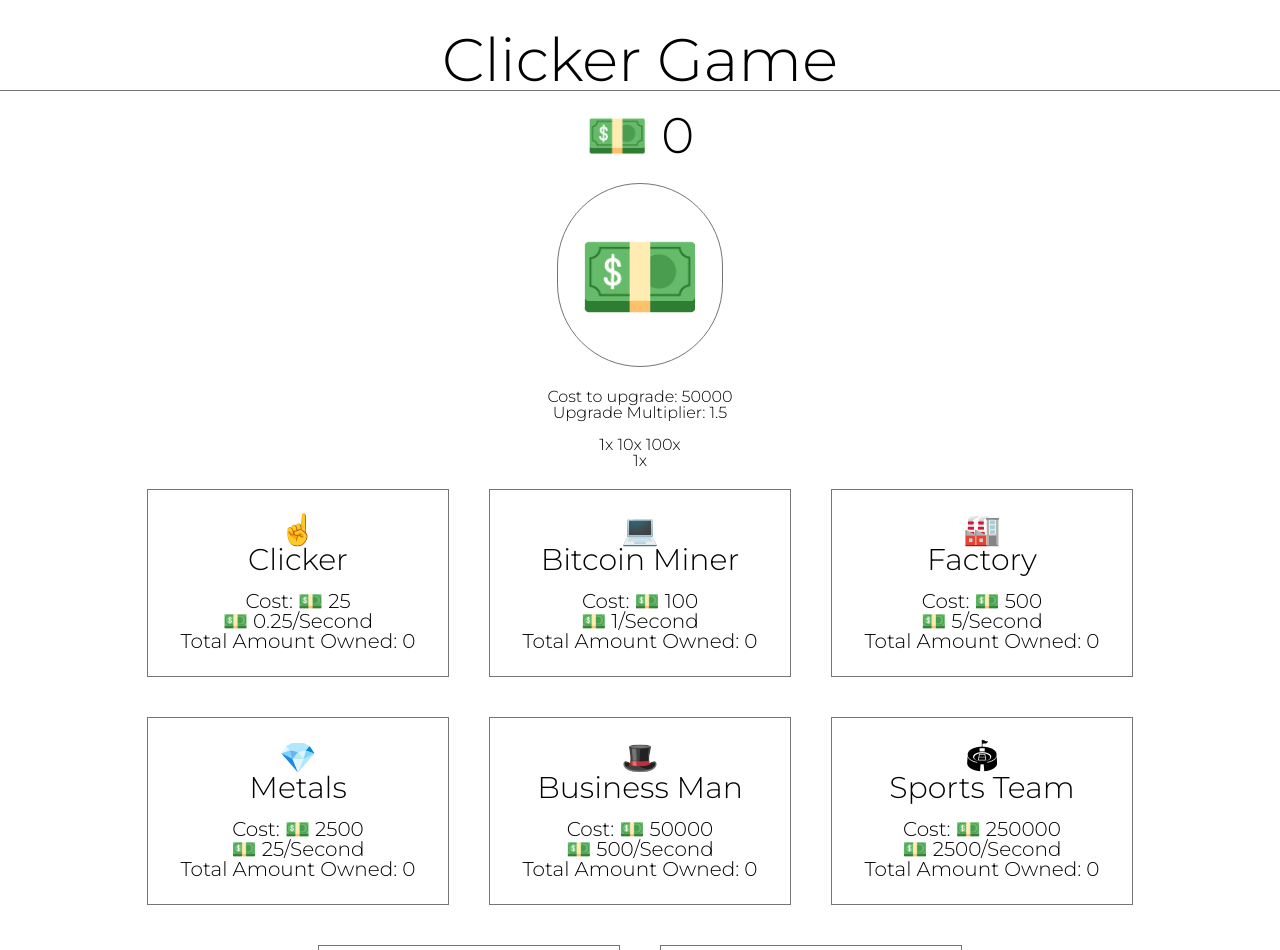
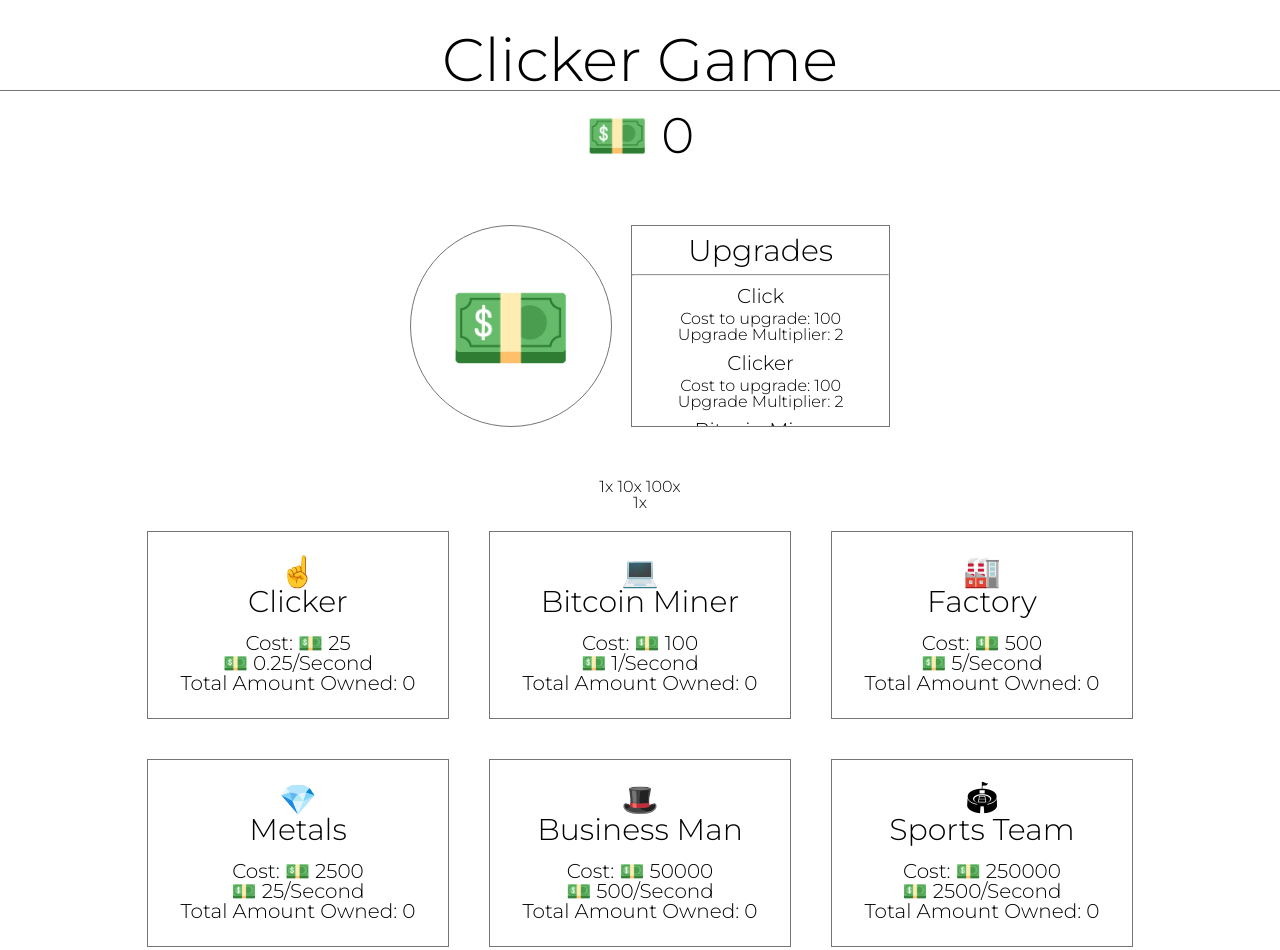
Before and after one commit to Xestra1/Clicker-Game, a plain HTML site: page src/index.html in a window 1280 px wide. Shown: the top 950 px of the page. Drawn offline with Linux system fonts and the light colour scheme.

Commit message:
more upgrades?

```diff
--- a/src/css/style.css
+++ b/src/css/style.css
@@ -151,8 +151,12 @@ h1 {
 #click {
     font-size: 100px;
     border: 1px solid #757575;
-    padding: 30px 20px;
+    /* padding: 30px 20px; */
+    line-height: 200px;
+    width: 200px;
+    height: 200px;
     border-radius: 10000px;
+    margin: 0 auto 20px auto;
     /* position: absolute;
     top: 50%;
     left: 25%;
@@ -187,21 +191,44 @@ h1 {
     font-size: 20px;
 }
 
-/* .upgrades {
-    display: grid;
-    grid-template: 'zero one';
-    max-width: 500px;
-    margin: 0 auto;
-} */
+.upgrades {
+    border: 1px solid #757575;
+    overflow: scroll;
+    height: 200px;
+}
 
 .upgrade {
+    margin: 10px 0;
     user-select: none;
 }
 
-/* .upgrades .zero {
-    grid-area: 'zero';
+.clickUpgrades {
+    display: grid;
+    grid-template: 'click upgrade';
+    max-width: 500px;
+    margin: 0 auto;
 }
 
-.upgrades .one {
-    grid-area: 'one';
-} */
+.inUpgrades {
+    overflow: scroll;
+    height: 147px;
+    margin-top: -9px;
+}
+
+.upgrades h3 {
+    font-size: 30px;
+    margin: 10px 0 0 0;
+}
+
+.upgrades h6 {
+    font-size: 20px;
+    margin: 5px;
+}
+
+@media screen and (max-width: 500px) {
+
+    .clickUpgrades {
+        grid-template: 'click'
+            'upgrade';
+    }
+}
--- a/src/index.html
+++ b/src/index.html
@@ -21,7 +21,7 @@
         <br>
         <br>
         <br>
-        <a id="click">💵</a>
+        <!-- <a id="click">💵</a>
         <br>
         <br>
         <br>
@@ -35,9 +35,67 @@
             <!-- <div class="upgrade one" onclick="upgradeAutoClicker()">
                 <p>Cost to upgrade: <a id="upgradeCost1"></a></p>
                 <p>Autoclicker: <a id="Autoclicker"></a></p>
-            </div> -->
+            </div>
+        </div> -->
+        <div class="clickUpgrades">
+            <a id="click">💵</a>
+            <div class="upgrades">
+                <!-- <div class="upgrade zero" onclick="upgradeProduction()">
+                    <p>Cost to upgrade: <a id="upgradeCostAll0"></a></p>
+                    <p>Upgrade Multiplier: <a id="upgradeMultiplierAll"></a></p>
+                </div> -->
+                <h3>Upgrades</h3>
+                <hr>
+                <!-- <div class="inUpgrades"> -->
+                <div class="upgrade" onclick="upgrade(0, 10)">
+                    <h6>Click</h6>
+                    <p>Cost to upgrade: <a id="upgradeCost0"></a></p>
+                    <p>Upgrade Multiplier: <a id="upgradeMultiplier0"></a></p>
+                </div>
+                <div class="upgrade" onclick="upgrade(1, 0)">
+                    <h6>Clicker</h6>
+                    <p>Cost to upgrade: <a id="upgradeCost1"></a></p>
+                    <p>Upgrade Multiplier: <a id="upgradeMultiplier1"></a></p>
+                </div>
+                <div class="upgrade" onclick="upgrade(2,1)">
+                    <h6>Bitcoin Miner</h6>
+                    <p>Cost to upgrade: <a id="upgradeCost2"></a></p>
+                    <p>Upgrade Multiplier: <a id="upgradeMultiplier2"></a></p>
+                </div>
+                <div class="upgrade" onclick="upgrade(3,2)">
+                    <h6>Factory</h6>
+                    <p>Cost to upgrade: <a id="upgradeCost3"></a></p>
+                    <p>Upgrade Multiplier: <a id="upgradeMultiplier3"></a></p>
+                </div>
+                <div class="upgrade" onclick="upgrade(4,3)">
+                    <h6>Metals</h6>
+                    <p>Cost to upgrade: <a id="upgradeCost4"></a></p>
+                    <p>Upgrade Multiplier: <a id="upgradeMultiplier4"></a></p>
+                </div>
+                <div class="upgrade" onclick="upgrade(5,4)">
+                    <h6>Business Man</h6>
+                    <p>Cost to upgrade: <a id="upgradeCost5"></a></p>
+                    <p>Upgrade Multiplier: <a id="upgradeMultiplier5"></a></p>
+                </div>
+                <div class="upgrade" onclick="upgrade(6,5)">
+                    <h6>Sports Team</h6>
+                    <p>Cost to upgrade: <a id="upgradeCost6"></a></p>
+                    <p>Upgrade Multiplier: <a id="upgradeMultiplier6"></a></p>
+                </div>
+                <div class="upgrade" onclick="upgrade(7,6)">
+                    <h6>Earth</h6>
+                    <p>Cost to upgrade: <a id="upgradeCost7"></a></p>
+                    <p>Upgrade Multiplier: <a id="upgradeMultiplier7"></a></p>
+                </div>
+                <div class="upgrade" onclick="upgrade(8,7)">
+                    <h6>Universe</h6>
+                    <p>Cost to upgrade: <a id="upgradeCost8"></a></p>
+                    <p>Upgrade Multiplier: <a id="upgradeMultiplier8"></a></p>
+                </div>
+
+            </div>
         </div>
-        <br>
+        <br><br>
         <a onclick="multiplier(1)">1x</a>
         <a onclick="multiplier(10)">10x</a>
         <a onclick="multiplier(100)">100x</a>
--- a/src/js/app.js
+++ b/src/js/app.js
@@ -1,14 +1,9 @@
 var total = 0;
 var clickMultiplier = 1;
 var buyMultiplier = 1;
-var upgrade = {
-    cost: 50000,
-    multiplier: 1.5,
-    max: 0
-};
 var generators = [{
         id: 0,
-        name: "Bitcoin Miner",
+        name: "Clicker",
         cost: 25,
         production: 0.25,
         amountOwned: 0
@@ -57,10 +52,56 @@ var generators = [{
     },
     {
         id: 7,
-        name: "Bitcoin Miner",
+        name: "Universe",
         cost: 15000000,
         production: 150000,
         amountOwned: 0
+    }
+];
+var upgrades = [{
+        name: "Click",
+        cost: 100,
+        multiplier: 2
+    },
+    {
+        name: "Clicker",
+        cost: 100,
+        multiplier: 2
+    },
+    {
+        name: "Bitcoin Miner",
+        cost: 400,
+        multiplier: 2
+    },
+    {
+        name: "Factory",
+        cost: 2000,
+        multiplier: 2
+    },
+    {
+        name: "Metals",
+        cost: 10000,
+        multiplier: 2
+    },
+    {
+        name: "Business Man",
+        cost: 200000,
+        multiplier: 2
+    },
+    {
+        name: "Sports Team",
+        cost: 1000000,
+        multiplier: 2
+    },
+    {
+        name: "Earth",
+        cost: 20000000,
+        multiplier: 2
+    },
+    {
+        name: "Universe",
+        cost: 60000000,
+        multiplier: 2
     }
 ];
 
@@ -70,8 +111,10 @@ for (i = 0; i < 8; i++) {
     document.getElementById("cost" + i).innerHTML = generators[i].cost;
     document.getElementById("production" + i).innerHTML = generators[i].production;
 }
-document.getElementById("upgradeCost0").innerHTML = upgrade.cost;
-document.getElementById("upgradeMultiplier").innerHTML = upgrade.multiplier;
+for (h = 0; h < 9; h++) {
+    document.getElementById("upgradeCost" + h).innerHTML = upgrades[h].cost;
+    document.getElementById("upgradeMultiplier" + h).innerHTML = upgrades[h].multiplier;
+}
 
 function click() {
     total += clickMultiplier;
@@ -80,24 +123,22 @@ function click() {
 
 document.getElementById('click').addEventListener('click', click);
 
-function upgradeProduction() {
-    if (upgrade.max < 6 && upgrade.cost <= total) {
-        total -= upgrade.cost;
-        var x;
-        for (x = 0; x < 8; x++) {
-            generators[x].production *= upgrade.multiplier;
-            document.getElementById("production" + x).innerHTML = generators[x].production;
-        }
-        upgrade.cost *= 7.5;
-        upgrade.multiplier = Math.floor(upgrade.multiplier * 1.5);
-        clickMultiplier *= 2;
-        document.getElementById("upgradeCost0").innerHTML = upgrade.cost;
-        document.getElementById("upgradeMultiplier").innerHTML = upgrade.multiplier;
-        document.getElementById("total").innerHTML = total;
-        upgrade.max++;
-    } else if (upgrade.max === 6) {
-        document.getElementById("upgradeCost0").style.opacity = 0.5;
-        document.getElementById("upgradeMultiplier").style.opacity = 0.5;
+function upgrade(id, upgrade) {
+    if (upgrade === 10 && upgrades[id].cost <= total) {
+        total -= upgrades[id].cost;
+        clickMultiplier *= upgrades[id].multiplier;
+        upgrades[id].cost *= 2;
+        upgrades[id].multiplier++;
+        document.getElementById("upgradeCost" + id).innerHTML = upgrades[id].cost;
+        document.getElementById("upgradeMultiplier" + id).innerHTML = upgrades[id].multiplier;
+    } else if (upgrades[id].cost <= total) {
+        total -= upgrades[id].cost;
+        generators[upgrade].production *= upgrades[id].multiplier;
+        upgrades[id].cost *= 2;
+        upgrades[id].multiplier++;
+        document.getElementById("upgradeCost" + id).innerHTML = upgrades[id].cost;
+        document.getElementById("upgradeMultiplier" + id).innerHTML = upgrades[id].multiplier;
+        document.getElementById("production" + upgrade).innerHTML = generators[upgrade].production;
     }
 }
 
@@ -112,7 +153,6 @@ function buy(id) {
         generators[id].amountOwned += buyMultiplier;
         total -= temp;
         generators[id].cost = generators[id].cost + generators[id].production * buyMultiplier;
-        // Math.floor(generators[id].cost * 0.01 + generators[id].cost)
         document.getElementById("owned" + id).innerHTML = generators[id].amountOwned;
         document.getElementById("total").innerHTML = total;
         document.getElementById("cost" + id).innerHTML = generators[id].cost;
@@ -150,6 +190,35 @@ function production() {
 setInterval(production, 1000);
 
 
+// var upgrade = {
+//     cost: 50000,
+//     multiplier: 1.5,
+//     max: 0
+// };
+
+// document.getElementById("upgradeCostAll0").innerHTML = upgrade.cost;
+// document.getElementById("upgradeMultiplierAll").innerHTML = upgrade.multiplier;
+
+// function upgradeProduction() {
+//     if (upgrade.max < 6 && upgrade.cost <= total) {
+//         total -= upgrade.cost;
+//         var x;
+//         for (x = 0; x < 8; x++) {
+//             generators[x].production *= upgrade.multiplier;
+//             document.getElementById("production" + x).innerHTML = generators[x].production;
+//         }
+//         upgrade.cost *= 7.5;
+//         upgrade.multiplier = Math.floor(upgrade.multiplier * 1.5);
+//         clickMultiplier *= 2;
+//         document.getElementById("upgradeCost0").innerHTML = upgrade.cost;
+//         document.getElementById("upgradeMultiplier").innerHTML = upgrade.multiplier;
+//         document.getElementById("total").innerHTML = total;
+//         upgrade.max++;
+//     } else if (upgrade.max === 6) {
+//         document.getElementById("upgradeCost0").style.opacity = 0.5;
+//         document.getElementById("upgradeMultiplier").style.opacity = 0.5;
+//     }
+// }
 
 
 // var autoClicker = {
```
